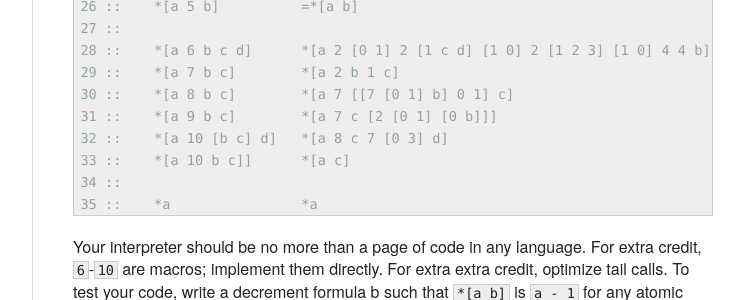
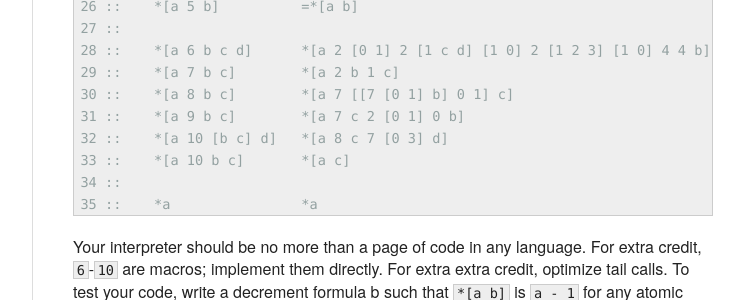
Before and after one commit to urbit/old-urbit.org, a Jekyll site: the page built from _posts/doc/2013-08-22-Chapter-2-nock.markdown, in a window 1280 px wide and 1400 px high, scrolled down 582 px. Shown: the part 812-1112 px from the top of the window, without its empty margins (378-1122 px from the left). Built offline with Jekyll 4.4.1, drawn with Linux system fonts in a browser that asks for light colours; some of the changed text lies outside the part shown.

Commit message:
Fix some line numbers and update *[a 9 b c] reduction to match latest Nock 5K spec

```diff
--- a/_posts/doc/2013-08-22-Chapter-2-nock.markdown
+++ b/_posts/doc/2013-08-22-Chapter-2-nock.markdown
@@ -72,9 +72,9 @@ naive interpreter.  Here is Nock 5K:
 	28 ::    *[a 6 b c d]      *[a 2 [0 1] 2 [1 c d] [1 0] 2 [1 2 3] [1 0] 4 4 b]
 	29 ::    *[a 7 b c]        *[a 2 b 1 c]
 	30 ::    *[a 8 b c]        *[a 7 [[7 [0 1] b] 0 1] c]
-	31 ::    *[a 9 b c]        *[a 7 c [2 [0 1] [0 b]]]
+	31 ::    *[a 9 b c]        *[a 7 c 2 [0 1] 0 b]
 	32 ::    *[a 10 [b c] d]   *[a 8 c 7 [0 3] d]
-	33 ::    *[a 10 b c]]      *[a c]
+	33 ::    *[a 10 b c]       *[a c]
 	34 ::
 	35 ::    *a                *a
 
@@ -578,7 +578,7 @@ For extra credit, explain why we can't just define
 
 Another simple macro is line 31:
 
-	31 ::    *[a 9 b c]        *[a 7 c [2 [0 1] [0 b]]]
+	31 ::    *[a 9 b c]        *[a 7 c 2 [0 1] 0 b]
 
 `9` is a calling convention.  With `c`, we produce a noun which
 contains both code and data - a _core_.  We use this core as the
```
Also changed, not shown: other parts of _posts/doc/2013-08-22-Chapter-2-nock.markdown (+8 -8 lines).
